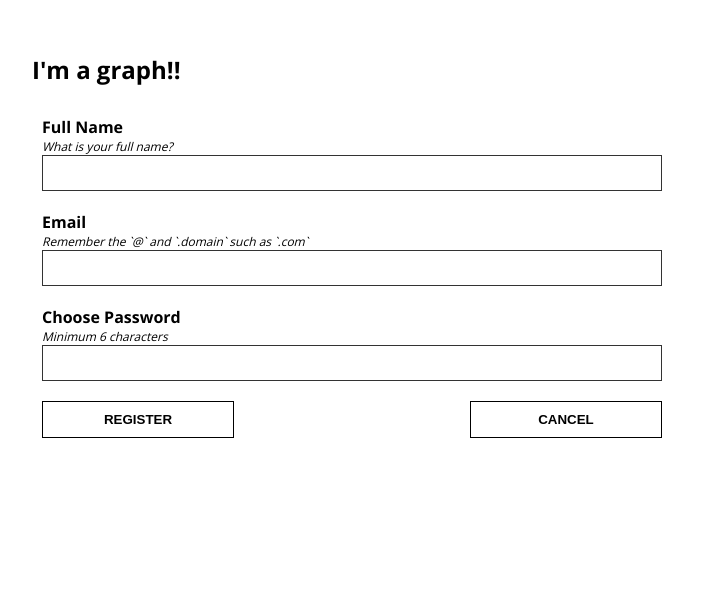
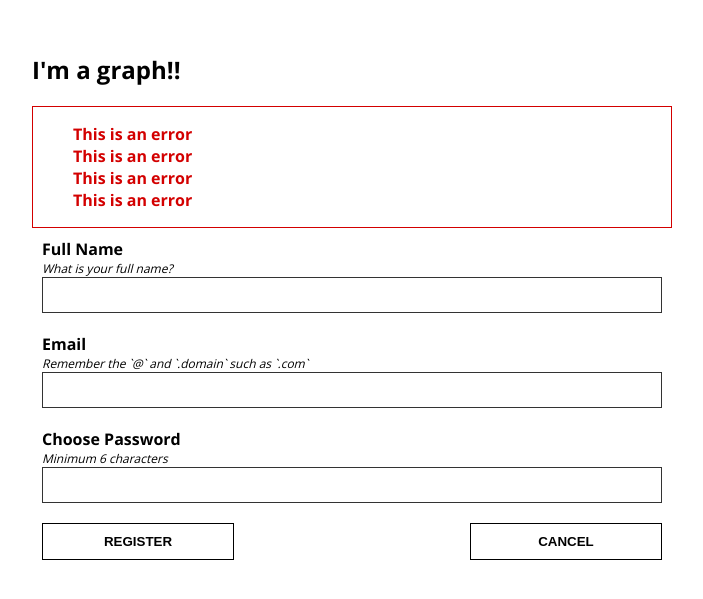
Before and after one commit to chiangs/react-d3-forms, a React (Create React App) app: page / in a window 1280 px wide. Shown: the part 159-758 px from the top of the page, without its empty margins (288-991 px from the left). Built offline with nearby package versions, Linux system fonts and the light colour scheme.

Commit message:
Input animations

```diff
--- /dev/null
+++ b/src/components/Form/ErrorMessages/ErrorMessages.js
@@ -0,0 +1,15 @@
+import React from 'react';
+import css from './ErrorMessages.module.css';
+
+const ErrorMessages = props => {
+	return (
+		<ul className={css.ErrorMessages}>
+			<li className={css.Error}>This is an error</li>
+			<li className={css.Error}>This is an error</li>
+			<li className={css.Error}>This is an error</li>
+			<li className={css.Error}>This is an error</li>
+		</ul>
+	);
+};
+
+export default ErrorMessages;
--- /dev/null
+++ b/src/components/Form/ErrorMessages/ErrorMessages.module.css
@@ -0,0 +1,15 @@
+.ErrorMessages {
+	color: var(--red);
+}
+
+.Error {
+	font-weight: bold;
+	font-size: var(--font-reg);
+	list-style-type: none;
+}
+
+@media (max-width: 600px) {
+	.Error {
+		font-size: var(--font-min);
+	}
+}
--- a/src/components/Form/Form.js
+++ b/src/components/Form/Form.js
@@ -2,6 +2,7 @@ import React from 'react';
 import css from './Form.module.css';
 import Input from './Input/Input';
 import Button from '../Button/Button';
+import ErrorMessages from './ErrorMessages/ErrorMessages';
 
 const Form = props => {
 	const buttonConfirmLabel = 'REGISTER';
@@ -10,9 +11,14 @@ const Form = props => {
 
 	return (
 		<form className={css.Form} onSubmit={props.formSubmitHandler}>
+			<section className={css.Form__ErrorSection}>
+				<ErrorMessages />
+			</section>
+			<section className={css.Form__FormControls}>
 				{formElements.map(element => (
 					<Input
 						key={element.id}
+						show={true}
 						label={element.config.label}
 						hint={element.config.hint}
 						elementType={element.config.elementType}
@@ -23,6 +29,7 @@ const Form = props => {
 						}
 					/>
 				))}
+			</section>
 			<section className={css.Form__ActionButtons}>
 				<Button>{buttonConfirmLabel}</Button>
 				<Button>{buttonCancelLabel}</Button>
--- a/src/components/Form/Form.module.css
+++ b/src/components/Form/Form.module.css
@@ -1,6 +1,10 @@
 .Form {
 	width: 100%;
 	height: 100%;
+}
+
+.Form__ErrorSection {
+	border: var(--border-error);
 }
 
 .Form__ActionButtons {
--- a/src/components/Form/Input/Input.module.css
+++ b/src/components/Form/Input/Input.module.css
@@ -20,6 +20,15 @@
 	font-family: var(--font-main);
 	font-size: var(--font-min);
 	font-style: italic;
+	transform: translateX(-100vw);
+	-webkit-transform: translateX(-100vw);
+	animation: slideIn 0.3s 0.6s forwards;
+}
+
+.InputElement:focus {
+	width: 100%;
+	box-sizing: border-box;
+	outline: var(--focus-outline);
 }
 
 .InputElement {
@@ -30,11 +39,41 @@
 	background-color: var(--white);
 	font: inherit;
 	padding: 6px 10px;
-	transition: ease-out, outline 0.25s ease-out;
+	transition: outline 0.25s ease-out;
+	animation: fadeIn 1s ease-in;
 }
 
-.InputElement:focus {
-	width: 100%;
-	box-sizing: border-box;
-	outline: var(--focus-outline);
+/* Label stays in place */
+/* Hint fade-slides in from left */
+/* InputElmenet fades in */
+/* Animations */
+@keyframes fadeIn {
+	from,
+	0% {
+		opacity: 0;
+	}
+
+	to,
+	100% {
+		opacity: 1;
+	}
 }
+
+@keyframes slideIn {
+	from,
+	0% {
+		transform: translateX(-100vw);
+		-webkit-transform: translateX(-100vw);
+	}
+
+	90% {
+		transform: translateX(0.5vw);
+		-webkit-transform: translateX(0.5vw);
+	}
+
+	to,
+	100% {
+		transform: translateX(0vw);
+		-webkit-transform: translateX(0vw);
+	}
+}
--- a/src/index.css
+++ b/src/index.css
@@ -4,7 +4,10 @@
 	--white: #ffffff;
 	--grey: #cccccc;
 	--blue: #00a2ff;
+	--red: #d30000;
+	--error: var(--red);
 	--border: 1px solid var(--black);
+	--border-error: 1px solid var(--error);
 	--focus-color: var(--blue);
 	--focus-outline: 2px solid var(--focus-color);
 	--unit: 5;
```
Lines whose indentation alone changed are shown as unchanged.
